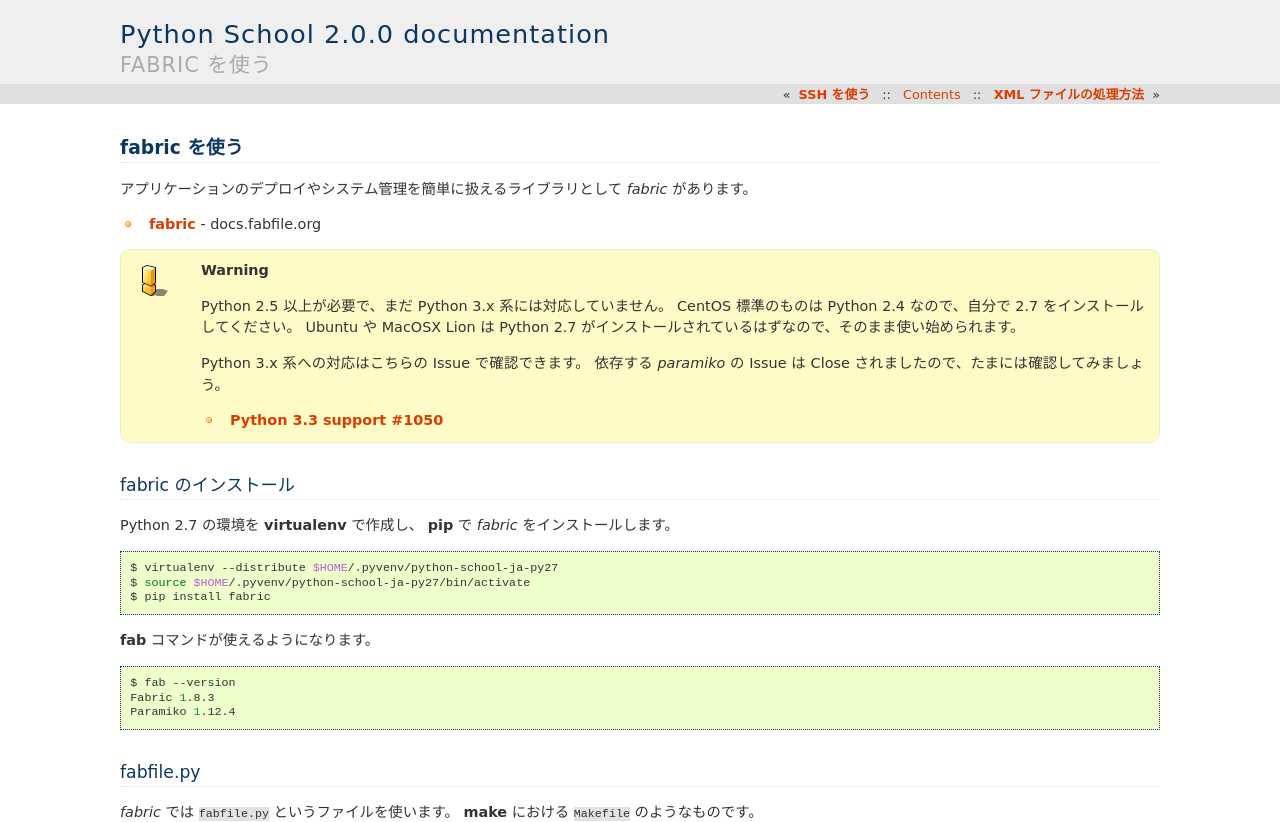
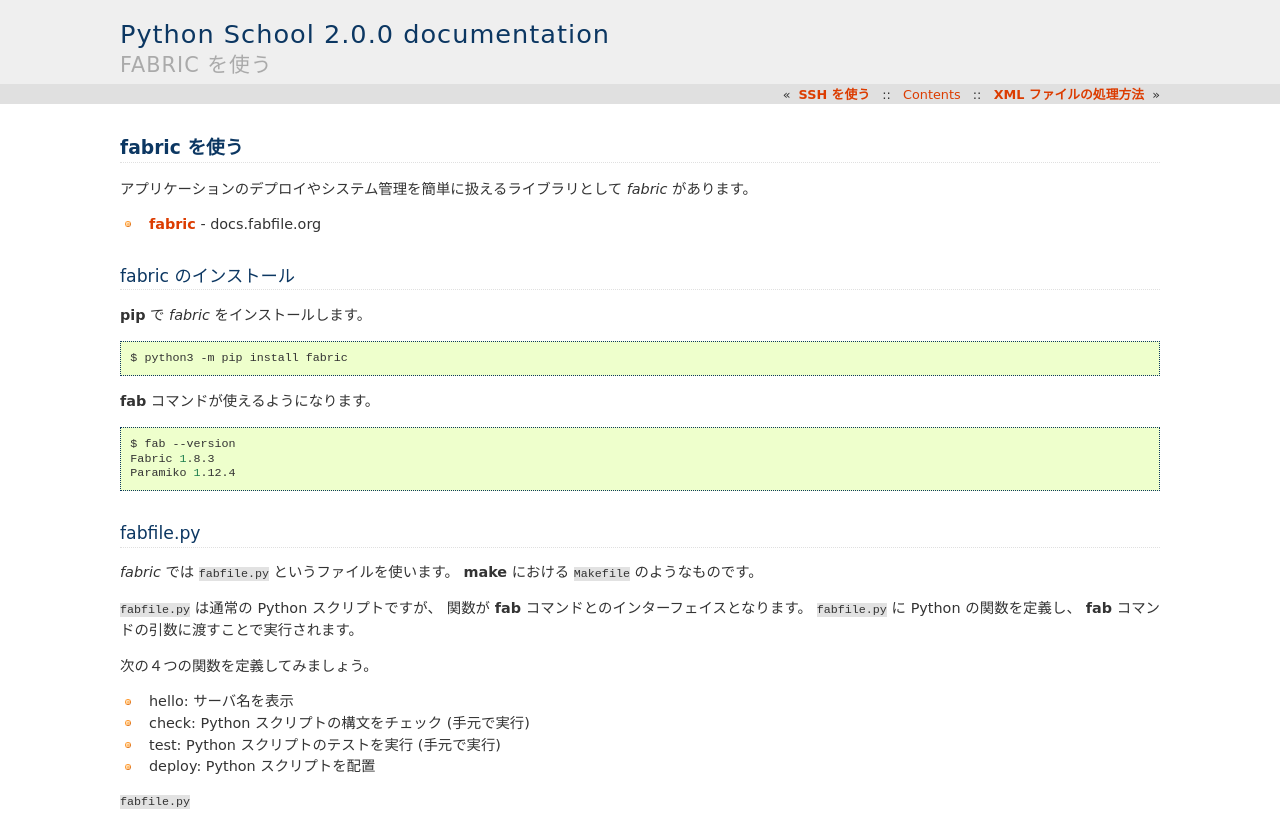
Before and after one commit to skitazaki/python-school-ja, a Sphinx documentation site: the page built from doc/cmdline/cmdline-6.txt, in a window 1280 px wide and 900 px high, cut to the strip 0-822 px from the top of the window. Built offline with Sphinx 7.4.7, drawn with Linux system fonts in a browser that asks for light colours.

Commit message:
Update the Command line section

```diff
--- a/doc/cmdline/cmdline-6.txt
+++ b/doc/cmdline/cmdline-6.txt
@@ -9,30 +9,14 @@
 
 .. _fabric: http://www.fabfile.org/
 
-.. warning::
-
-    Python 2.5 以上が必要で、まだ Python 3.x 系には対応していません。
-    CentOS 標準のものは Python 2.4 なので、自分で 2.7 をインストールしてください。
-    Ubuntu や MacOSX Lion は Python 2.7 がインストールされているはずなので、そのまま使い始められます。
-
-    Python 3.x 系への対応はこちらの Issue で確認できます。
-    依存する *paramiko* の Issue は Close されましたので、たまには確認してみましょう。
-
-    * `Python 3.3 support #1050`_
-
-.. _`Python 3.3 support #1050`: https://github.com/fabric/fabric/issues/1050
-
 fabric のインストール
 =====================
 
-Python 2.7 の環境を :command:`virtualenv` で作成し、
 :command:`pip` で *fabric* をインストールします。
 
 .. code-block:: bash
 
-    $ virtualenv --distribute $HOME/.pyvenv/python-school-ja-py27
-    $ source $HOME/.pyvenv/python-school-ja-py27/bin/activate
-    $ pip install fabric
+    $ python3 -m pip install fabric
 
 :command:`fab` コマンドが使えるようになります。
 
```
